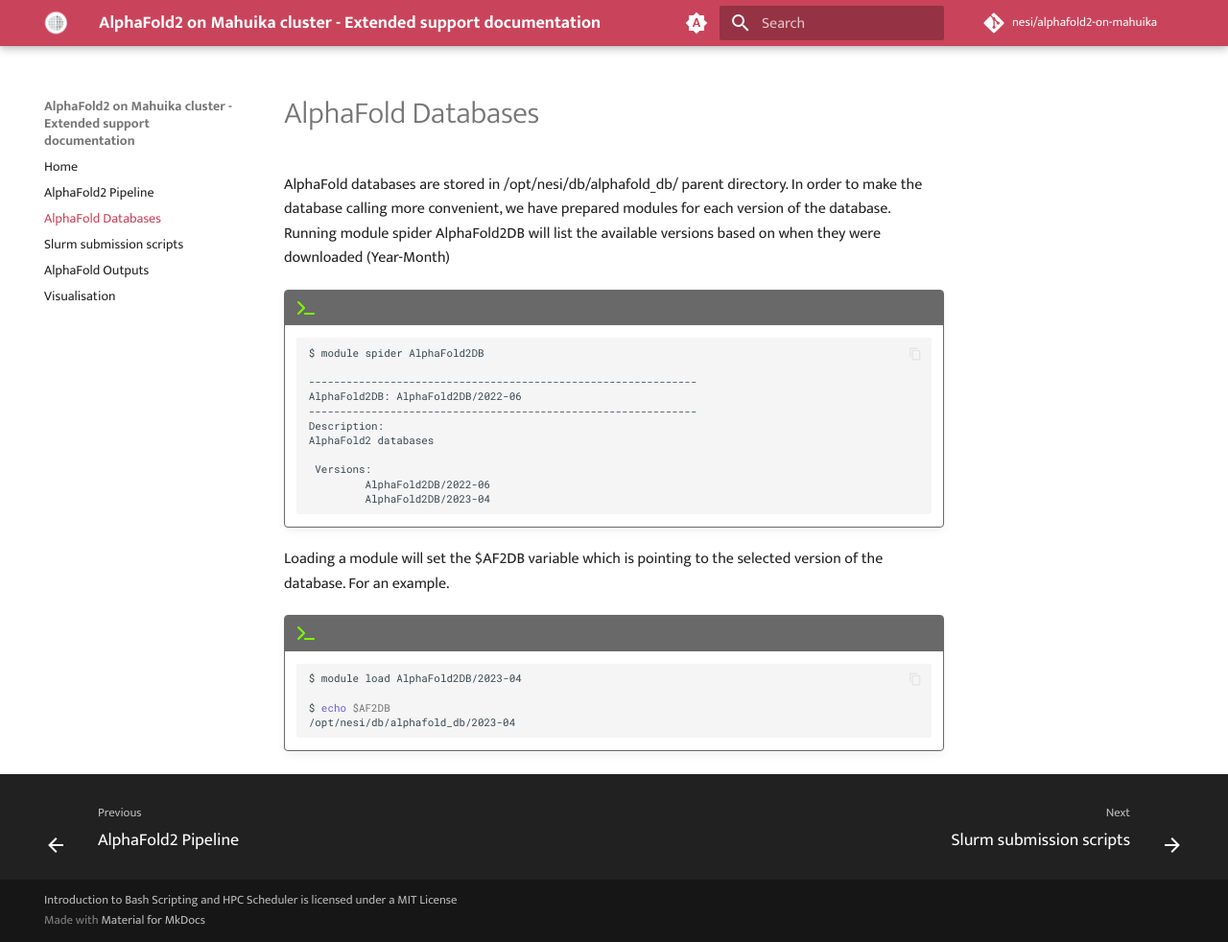
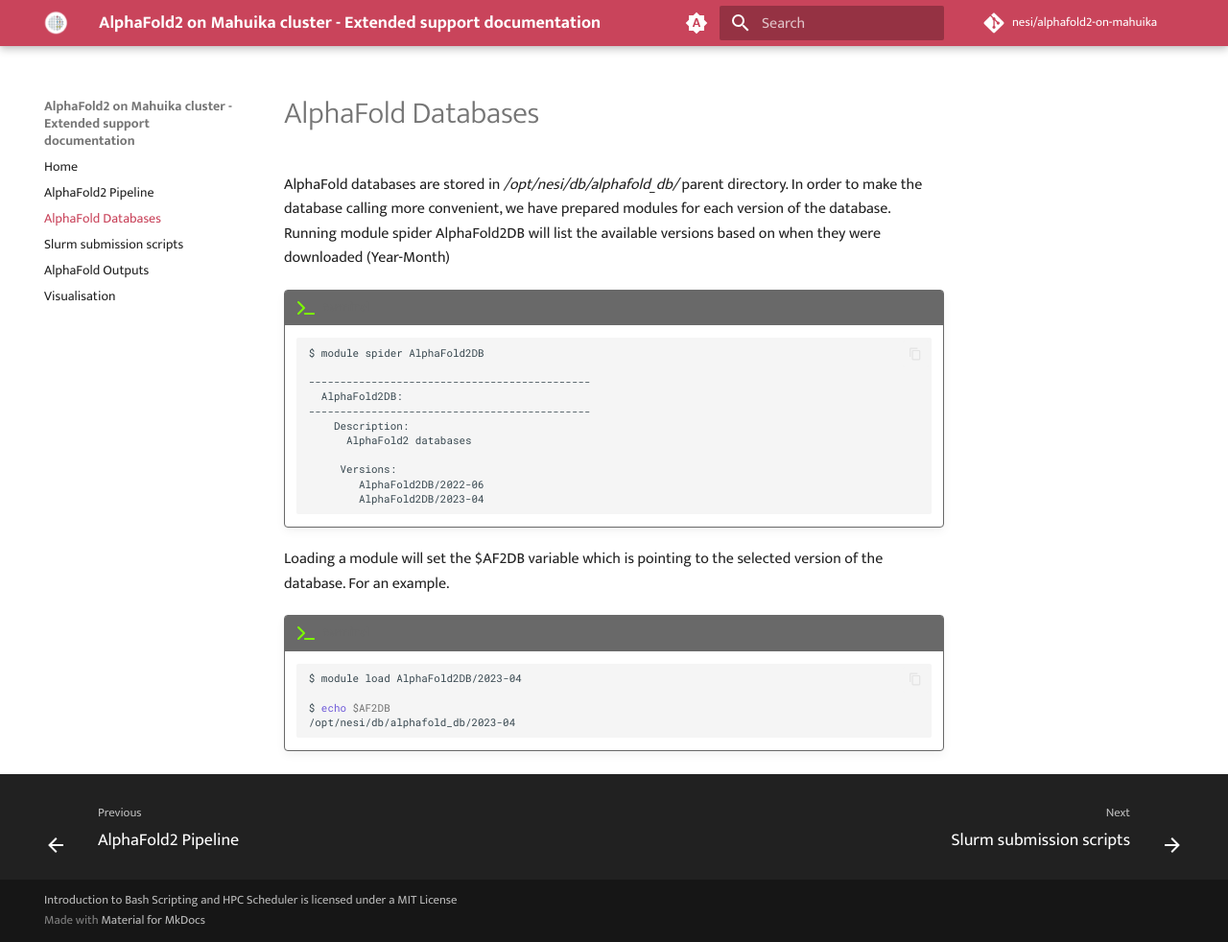
Before and after one commit to nesi/alphafold2-on-mahuika, an MkDocs documentation site: the page built from docs/2_alphafold2_databases.md, in a window 1280 px wide and 982 px high. Shown: the whole window at 96% size. Built offline with MkDocs 1.6.1 and Material for MkDocs 9.7.7, drawn with Linux system fonts in a browser that asks for light colours; comment, search, counter and statistics services are not loaded.

Commit message:
update module spider command output

````diff
--- a/docs/2_alphafold2_databases.md
+++ b/docs/2_alphafold2_databases.md
@@ -1,20 +1,21 @@
 # AlphaFold Databases
 
-AlphaFold databases are stored in /opt/nesi/db/alphafold_db/  parent directory. In order to make the database calling more convenient, we have prepared modules for each version of the database. Running module spider AlphaFold2DB will list the available versions based on when they were downloaded (Year-Month)
+AlphaFold databases are stored in */opt/nesi/db/alphafold_db/*  parent directory. In order to make the database calling more convenient, we have prepared modules for each version of the database. Running module spider AlphaFold2DB will list the available versions based on when they were downloaded (Year-Month)
 
 !!! terminal "terminal"
     ```bash
     $ module spider AlphaFold2DB
 
-    --------------------------------------------------------------
-    AlphaFold2DB: AlphaFold2DB/2022-06
-    --------------------------------------------------------------
-    Description:
-    AlphaFold2 databases
+    ---------------------------------------------
+      AlphaFold2DB:
+    ---------------------------------------------
+        Description:
+          AlphaFold2 databases
 
-     Versions:
-             AlphaFold2DB/2022-06
-             AlphaFold2DB/2023-04
+         Versions:
+            AlphaFold2DB/2022-06
+            AlphaFold2DB/2023-04
+
     ```
 Loading a module will set the $AF2DB variable which is pointing to the  selected version of the database. For an example.
 
````
